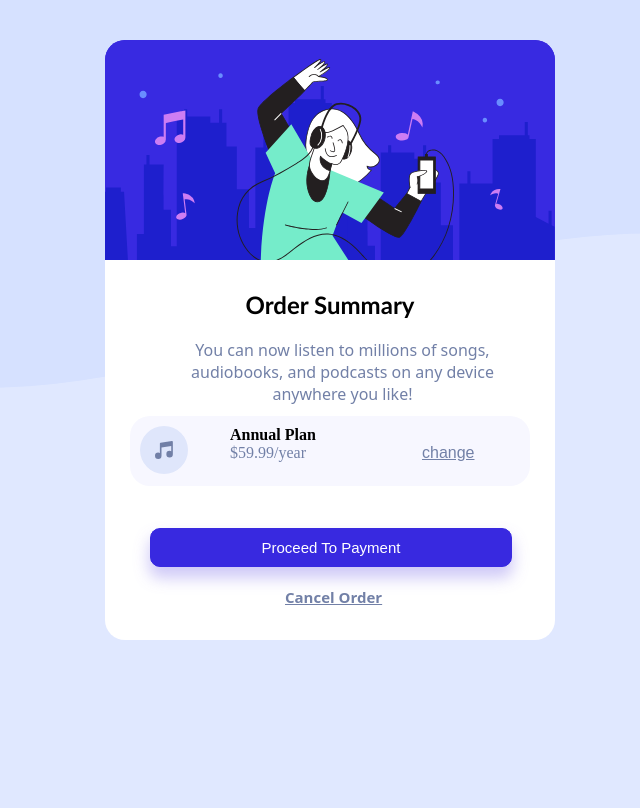
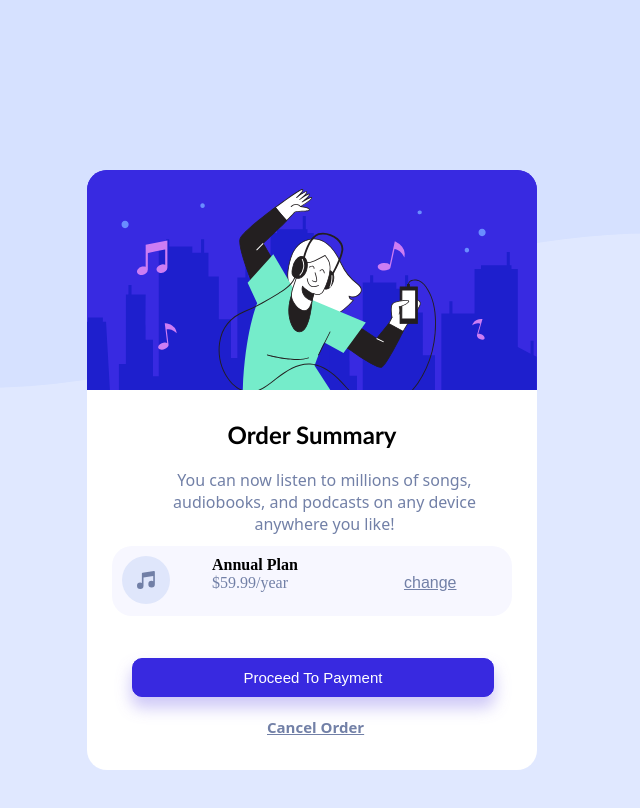
Before and after one commit to adityaauchiha/music-design, a plain HTML site: page index.html in a window 1280 px wide. Shown: the whole page, without its empty margins (328-968 px from the left). Drawn offline with Linux system fonts and the light colour scheme.

Commit message:
added few margins

```diff
--- a/css/styles.css
+++ b/css/styles.css
@@ -1,10 +1,3 @@
-body{
-
-
-
-}
-
-
 .middle-container{
   background-color: white;
   height: 600px;
@@ -12,11 +5,13 @@ body{
   top: 20px;
   bottom: 20px;
   position: relative;
-  margin-left: 425px;
+  margin-left: auto;
+  margin-right: auto;
   border-top-left-radius: 20px;
   border-top-right-radius: 20px;
   border-bottom-left-radius: 20px;
   border-bottom-right-radius: 20px;
+  margin-top: 150px;
 
 }
 .third-container{
@@ -24,7 +19,8 @@ body{
   height: 200px;
   width: 450px;
   position: relative;
-  margin: 0 425px 0 425px;
+  margin-left: auto;
+  margin-right: auto;
   bottom: 580px;
   border-top-left-radius: 20px;
   border-top-right-radius: 20px;
@@ -35,7 +31,8 @@ body{
     width: 400px;
     position: relative;
     border-radius: 20px 20px 20px 20px;
-    margin: 0 450px 0 450px;
+    margin-left: auto;
+    margin-right: auto;
     bottom: 420px;
   }
   .btn{
```
